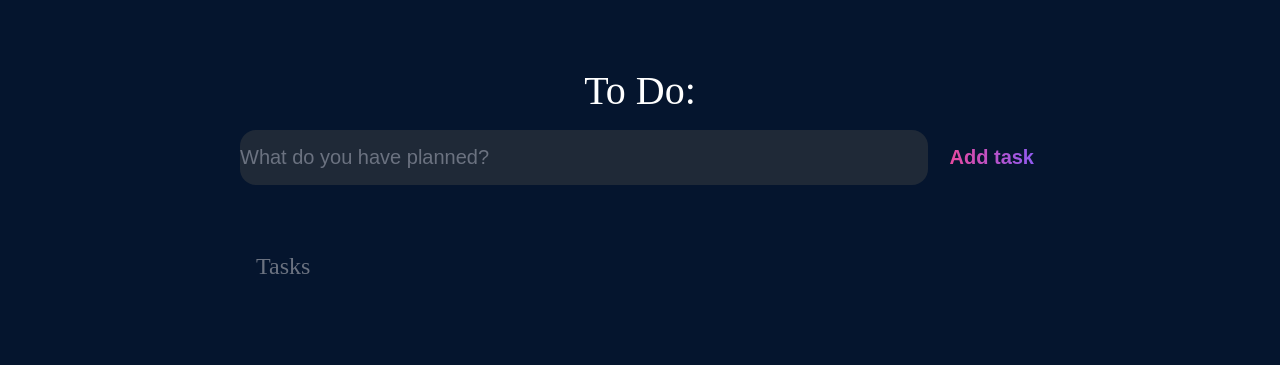
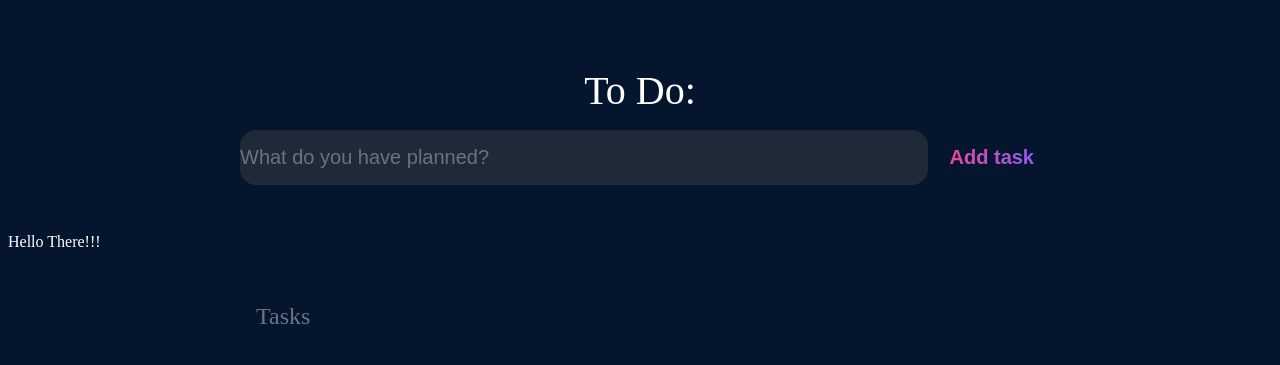
Before and after one commit to CoolSergio26/Mobile-To-Do-List, a website: page index.html in a window 1280 px wide. Drawn offline with nearby package versions, Linux system fonts and the light colour scheme.

Commit message:
modified:   index.html

```diff
--- a/index.html
+++ b/index.html
@@ -25,6 +25,7 @@
             <input type="text" name="new-task-input" id="new-task-input" placeholder="What do you have planned?"/>
             <input type="submit" id="new-task-submit" value="Add task"/>
     </header>
+    <p>Hello There!!!</p>
     <main>
         <section class="task-list">
             <h2>Tasks</h2>
```
